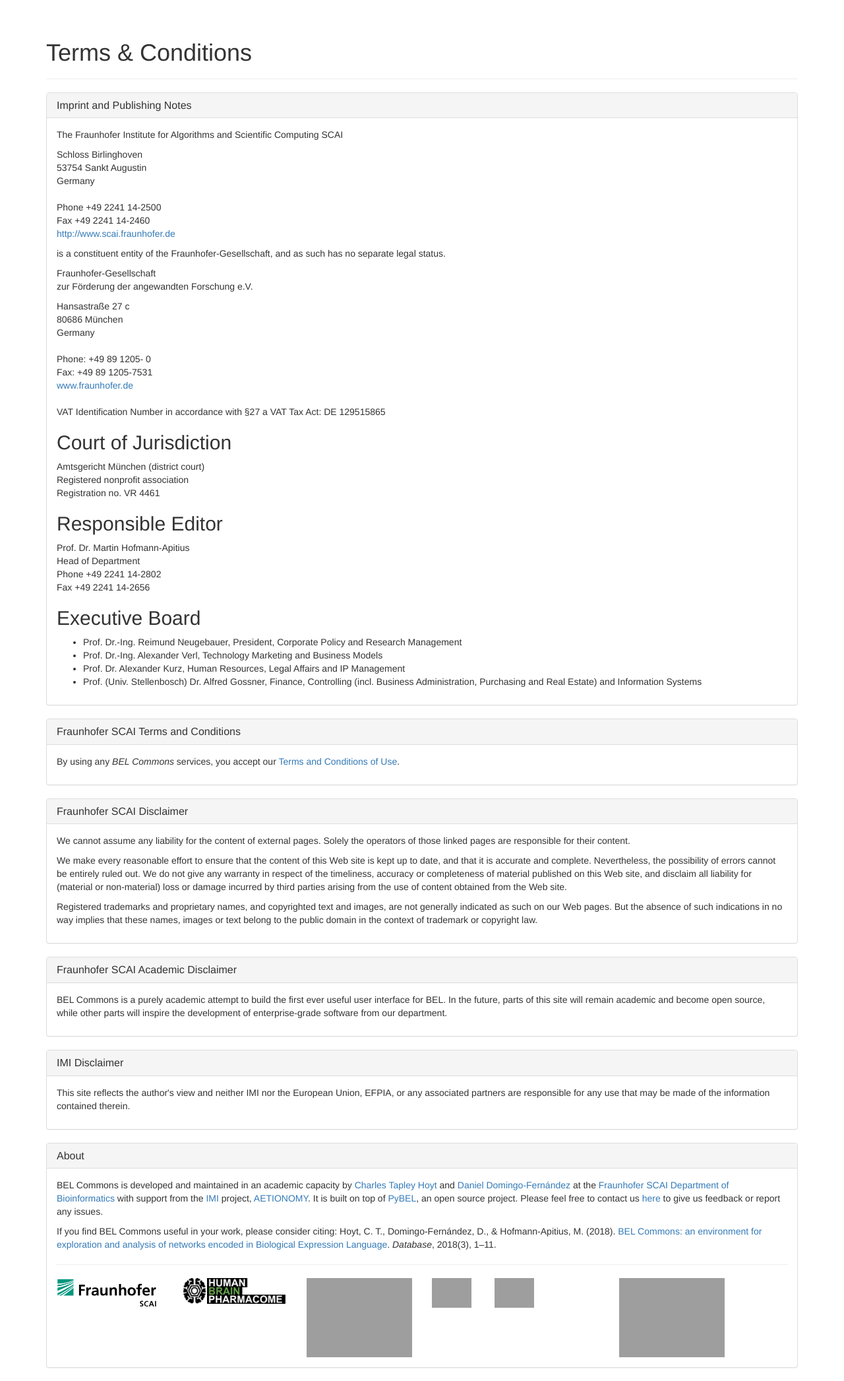
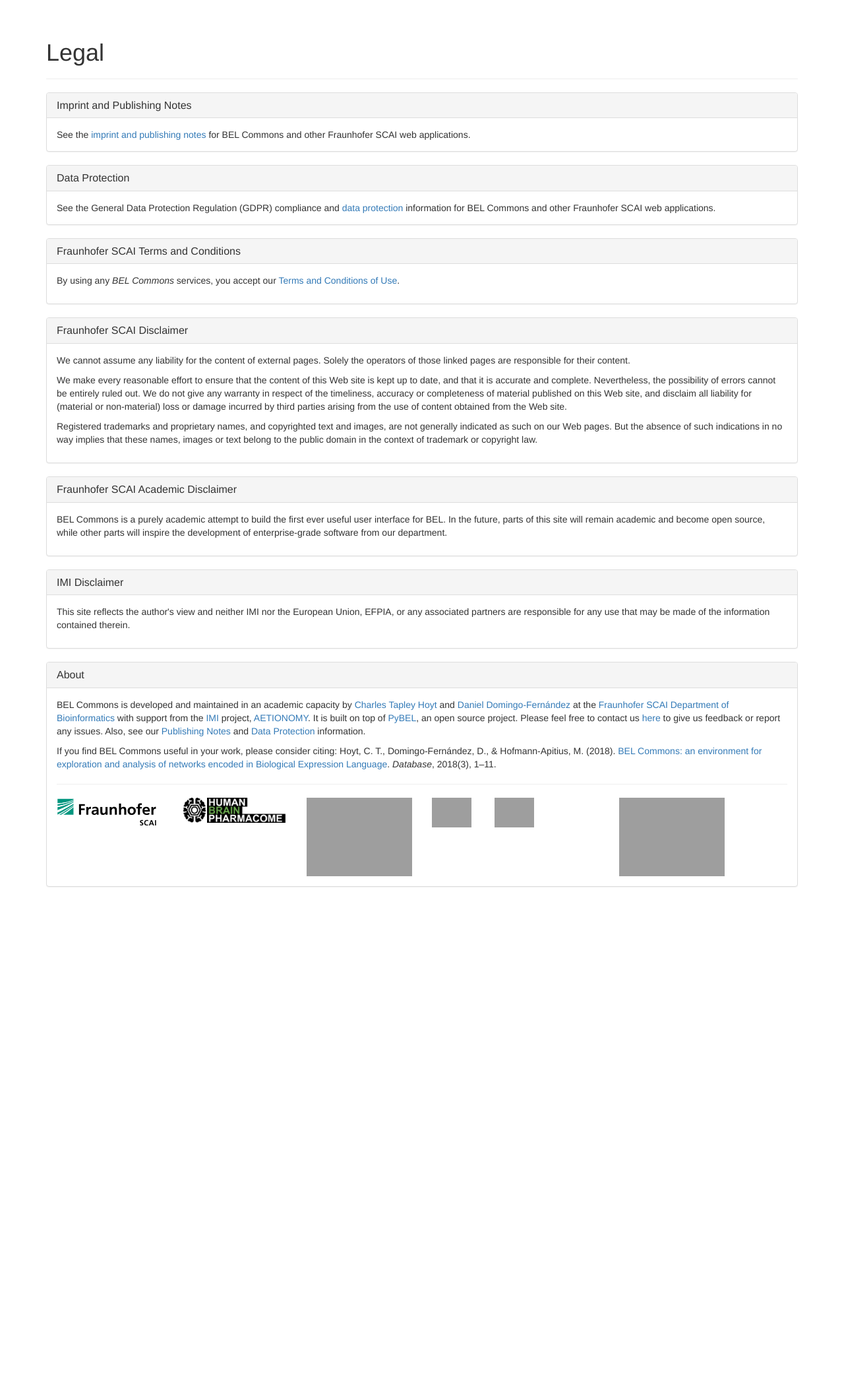
Before and after one commit to bel-commons/bel-commons, a Flask app: page /legal in a window 1280 px wide. Shown: the part 51-2144 px from the top of the page at 66% size. After the commit the page ends 1395 px from the top, so only its background shows below. Run offline with Flask 2, Linux system fonts and the light colour scheme; parts of the project's set-up code (start-up, migrations or seed data) failed here and were passed over; some libraries are stand-ins or nearby versions; grey boxes are pictures that could not be loaded.

Commit message:
Update legal information

```diff
--- a/src/pybel_web/templates/footer_text.html
+++ b/src/pybel_web/templates/footer_text.html
@@ -9,6 +9,7 @@
     It is built on top of <a href="https://github.com/pybel/pybel">PyBEL</a>, an open source project.
     Please feel free to contact us
     <a href="mailto:charles.hoyt@scai.fraunhofer.de">here</a> to give us feedback or report any issues.
+    Also, see our <a href="">Publishing Notes</a> and <a href="">Data Protection</a> information.
 </p>
 
 <p>
--- a/src/pybel_web/templates/meta/legal.html
+++ b/src/pybel_web/templates/meta/legal.html
@@ -11,7 +11,7 @@
         {{ util.flashed_messages(dismissible=True, container=False) }}
 
         <div class="page-header">
-            <h1>Terms &amp; Conditions</h1>
+            <h1>Legal</h1>
         </div>
 
         <!-- Imprint -->
@@ -20,66 +20,20 @@
                 <h3 class="panel-title">Imprint and Publishing Notes</h3>
             </div>
             <div class="panel-body">
-                <p>The Fraunhofer Institute for Algorithms and Scientific Computing SCAI</p>
+                See the <a href="https://www.scai.fraunhofer.de/en/publishing-notes.html">imprint and publishing
+                notes</a> for BEL Commons and other Fraunhofer SCAI web applications.
+            </div>
+        </div>
 
-                <address>
-                    Schloss Birlinghoven<br>
-                    53754 Sankt Augustin<br>
-                    Germany<br>
-                </address>
-
-                <p>
-                    Phone +49 2241 14-2500<br>
-                    Fax +49 2241 14-2460<br>
-                    <a href="http://www.scai.fraunhofer.de/" target="_blank">http://www.scai.fraunhofer.de</a>
-                </p>
-                <p>
-                    is a constituent entity of the Fraunhofer-Gesellschaft, and as such has no separate legal
-                    status.
-                </p>
-                <p>
-                    Fraunhofer-Gesellschaft&nbsp;<br>
-                    zur Förderung der angewandten Forschung e.V.
-                </p>
-
-                <address>
-                    Hansastraße 27 c<br>
-                    80686 München<br>
-                    Germany
-                </address>
-
-                <p>Phone: +49 89 1205- 0<br>
-                    Fax: +49 89 1205-7531&nbsp;<br>
-                    <a href="http://www.fraunhofer.de" target="_blank">www.fraunhofer.de</a><br><br>
-                    VAT Identification Number in accordance with §27 a VAT Tax Act: DE
-                    129515865
-                </p>
-
-                <h2>Court of Jurisdiction</h2>
-                <p>
-                    Amtsgericht München (district court)<br>
-                    Registered nonprofit association<br>
-                    Registration no. VR 4461
-                </p>
-
-                <h2>Responsible Editor</h2>
-                <p>
-                    Prof. Dr. Martin Hofmann-Apitius<br>
-                    Head of Department<br>
-                    Phone +49 2241 14-2802<br>
-                    Fax +49 2241 14-2656
-                </p>
-
-                <h2>Executive Board</h2>
-                <ul>
-                    <li>Prof. Dr.-Ing. Reimund Neugebauer, President, Corporate Policy and Research Management</li>
-                    <li>Prof. Dr.-Ing. Alexander Verl, Technology Marketing and Business Models</li>
-                    <li>Prof. Dr. Alexander Kurz, Human Resources, Legal Affairs and IP Management</li>
-                    <li>
-                        Prof. (Univ. Stellenbosch) Dr. Alfred Gossner, Finance, Controlling (incl. Business
-                        Administration, Purchasing and Real Estate) and Information Systems
-                    </li>
-                </ul>
+        <!-- Data Protection -->
+        <div class="panel panel-default">
+            <div class="panel-heading">
+                <h3 class="panel-title">Data Protection</h3>
+            </div>
+            <div class="panel-body">
+                See the General Data Protection Regulation (GDPR) compliance and
+                <a href="https://www.scai.fraunhofer.de/en/data_protection.html">data protection</a> information for
+                BEL Commons and other Fraunhofer SCAI web applications.
             </div>
         </div>
 
```
